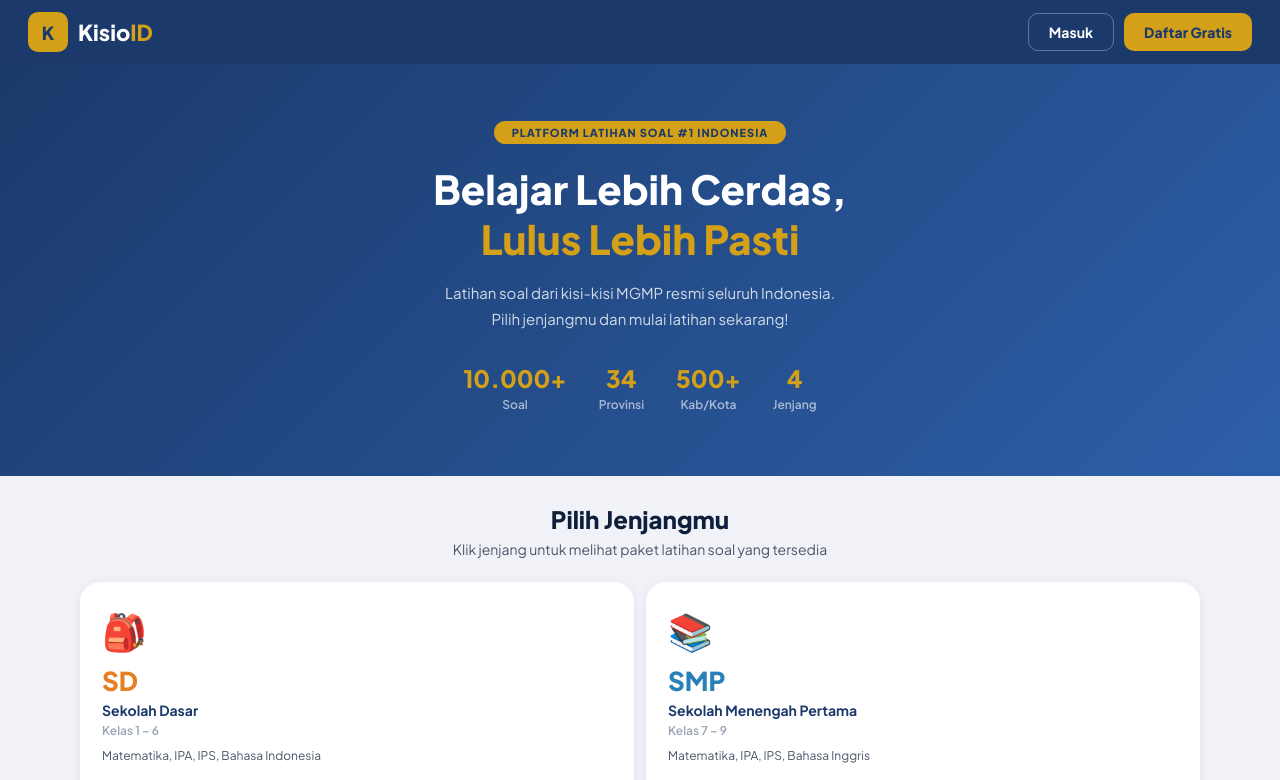
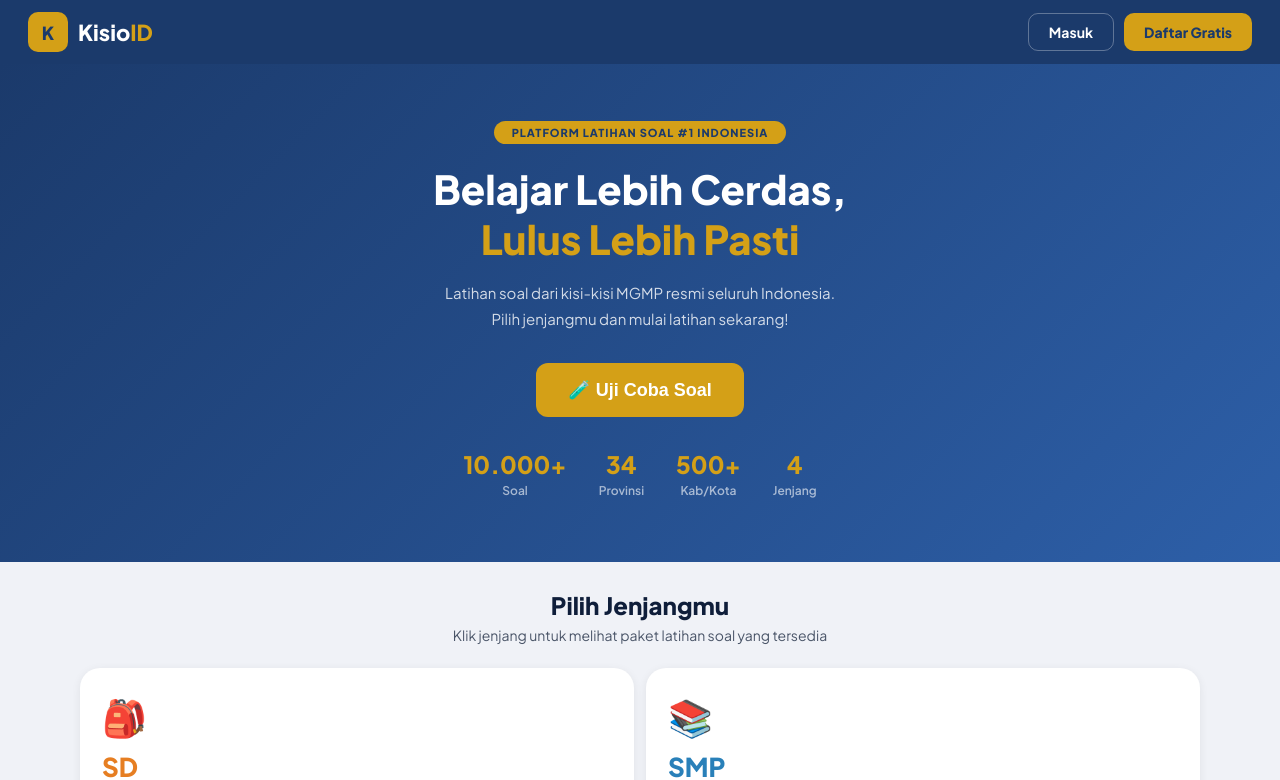
Before and after one commit to kisioid/kisioid, a Next.js app: page / in a window 1280 px wide. Shown: the top 780 px of the page. Built offline with nearby package versions, Linux system fonts and the light colour scheme.

Commit message:
fix suspense boundary

```diff
--- a/app/page.js
+++ b/app/page.js
@@ -23,6 +23,7 @@ export default function Home() {
   const router = useRouter();
 
   return (
+
     <div className="min-h-screen" style={{ background: "#F0F2F7" }}>
 
       {/* NAVBAR */}
@@ -49,6 +50,15 @@ export default function Home() {
         <p style={{ color: "rgba(255,255,255,0.8)", fontSize: 15, maxWidth: 400, margin: "0 auto 32px", lineHeight: 1.7 }}>
           Latihan soal dari kisi-kisi MGMP resmi seluruh Indonesia. Pilih jenjangmu dan mulai latihan sekarang!
         </p>
+        {/* TOMBOL UJI COBA SOAL */}
+      <div style={{ display: "flex", justifyContent: "center", marginTop: 24 }}>
+        <button
+          onClick={() => router.push('/kuis?paket=31df7883-20ea-43dc-800e-8cbc473a8aca')}
+          style={{ background: "#D4A017", color: "white", border: "none", borderRadius: 12, padding: "16px 32px", fontSize: 18, fontWeight: 700, cursor: "pointer" }}
+        >
+          🧪 Uji Coba Soal
+        </button>
+      </div>
         <div style={{ display: "flex", gap: 32, justifyContent: "center", flexWrap: "wrap", marginTop: 32 }}>
           {stats.map(([val, label]) => (
             <div key={label} style={{ textAlign: "center" }}>
```
Also changed, not shown: app/kuis/page.js (+9 -2 lines).
